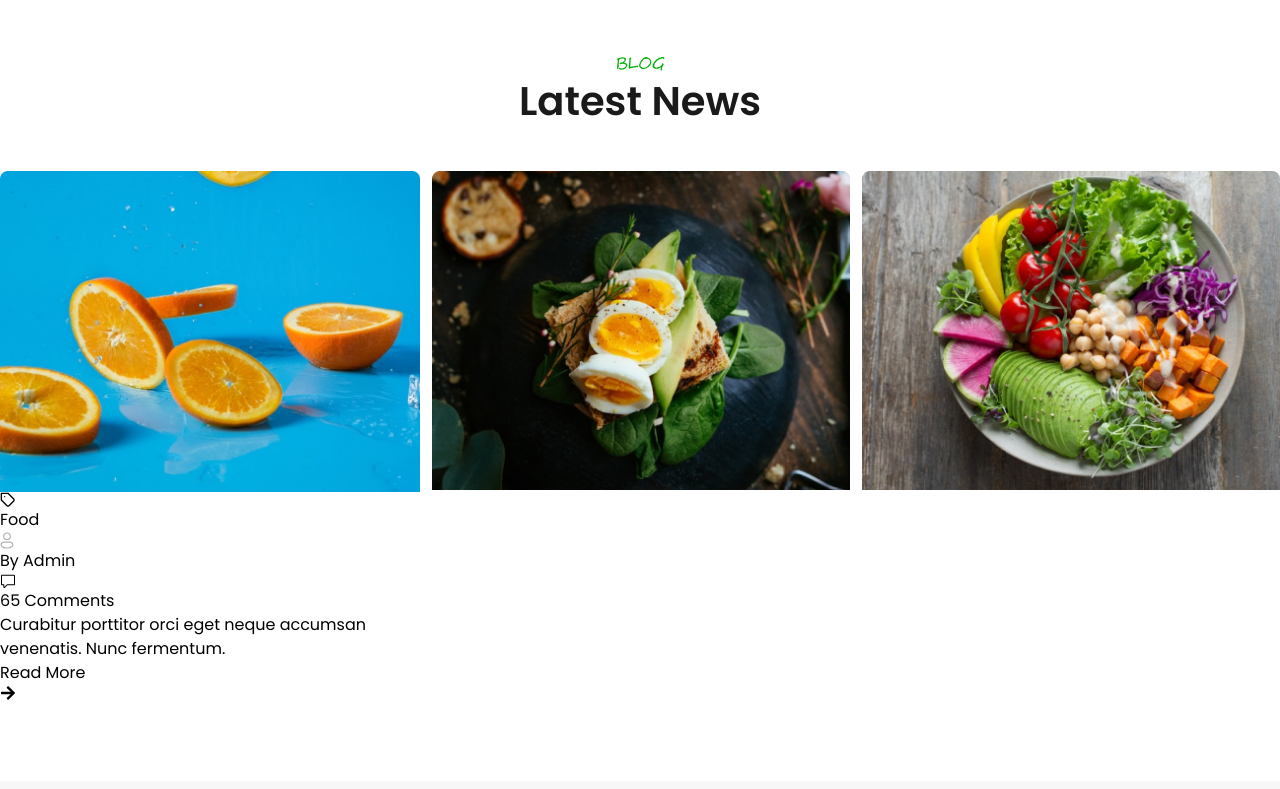
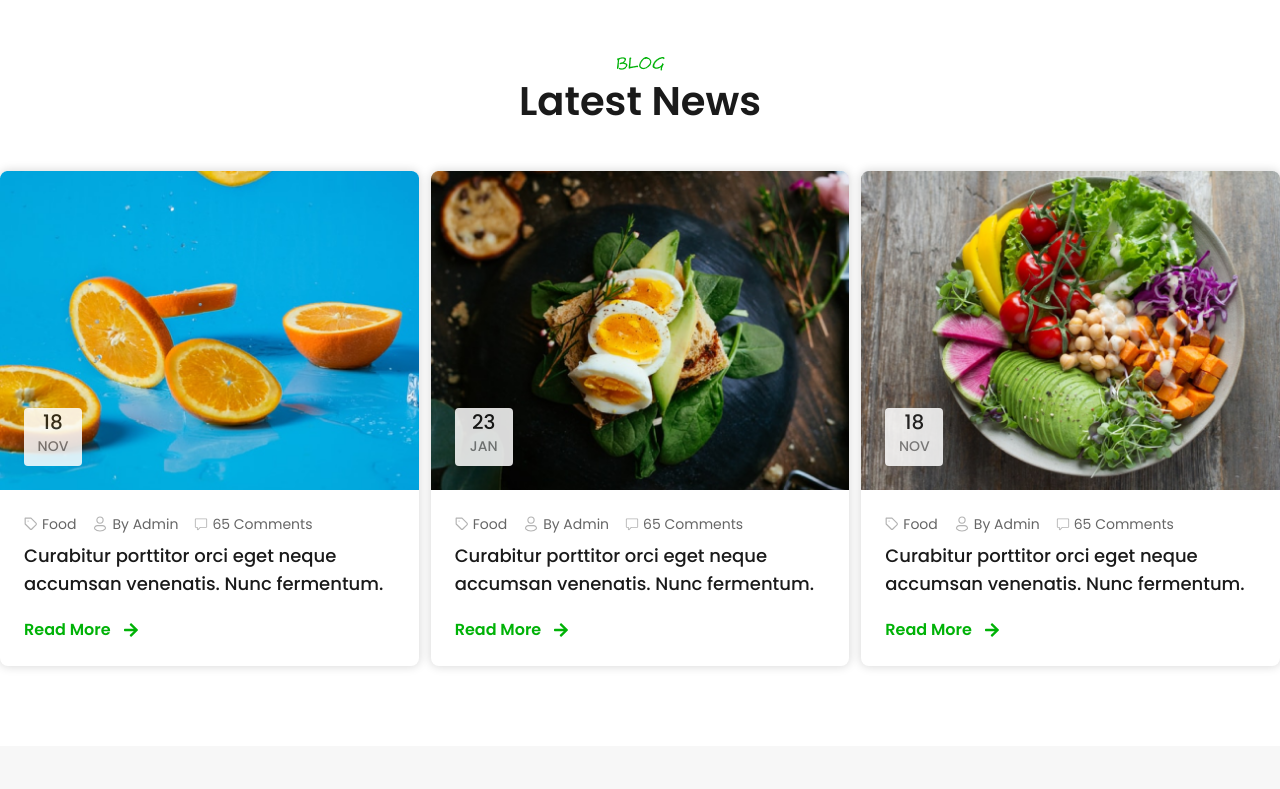
Before and after one commit to itsdevelopershakil/organic-food-e-commerce, a React (Vite) app: page / in a window 1280 px wide. Shown: the part 4480-5269 px from the top of the page. Built offline with nearby package versions, Linux system fonts and the light colour scheme.

Commit message:
editing on homepage news section

```diff
--- a/src/assets/images/UserIcon.tsx
+++ b/src/assets/images/UserIcon.tsx
@@ -1,4 +1,8 @@
-const UserIcon = () => {
+type UserIconprops = {
+    className?: string;
+};
+
+const UserIcon: React.FC<UserIconprops> = ({ className }) => {
     return (
         <svg
             width="14"
@@ -6,6 +10,7 @@ const UserIcon = () => {
             viewBox="0 0 14 17"
             fill="none"
             xmlns="http://www.w3.org/2000/svg"
+            className={className}
         >
             <path
                 d="M7.00033 7.66667C8.84128 7.66667 10.3337 6.17428 10.3337 4.33333C10.3337 2.49238 8.84128 1 7.00033 1C5.15938 1 3.66699 2.49238 3.66699 4.33333C3.66699 6.17428 5.15938 7.66667 7.00033 7.66667Z"
--- a/src/components/NewsSection.tsx
+++ b/src/components/NewsSection.tsx
@@ -12,44 +12,158 @@ const NewsSection = () => {
     return (
         <div>
             <div className="max-width">
-                <div className="py-20">
+                <div className="py-10 md:py-20">
                     <img src={blog} alt="" className="mx-auto" />
                     <h1 className="text-center text-[#1a1a1a] text-[40px] font-semibold">
                         Latest News
                     </h1>
 
-                    <div className="pt-10 flex gap-3">
-                        <div className="w-1/3">
-                            <div>
-                                <img src={news1} alt="" />
+                    <div className="pt-10 flex flex-col md:flex-row gap-3">
+                        <div className="w-full md:w-1/3 shadow-box rounded-lg">
+                            <div className="relative">
+                                <img
+                                    src={news1}
+                                    alt=""
+                                    className="w-full object-cover md:object-contain"
+                                />
+                                <div className="absolute bottom-[16px] left-[16px] lg:bottom-[24px] lg:left-[24px] bg-white opacity-[85%] text-center size-[50px] lg:size-[58px] rounded-sm">
+                                    <p className="text-[#1a1a1a] text-xl font-medium">
+                                        18
+                                    </p>
+                                    <p className="text-sm font-medium text-[#808080]">
+                                        NOV
+                                    </p>
                                 </div>
-                            <ul>
-                                <li>
-                                    <FiTag /> Food
+                            </div>
+                            <div className="py-6 p-2 lg:p-4 xl:p-6 group">
+                                <ul className="flex gap-2 md:gap-1 lg:gap-4 text-sm *:md:text-xs *:lg:text-sm">
+                                    <li className="flex gap-0.5 lg:gap-1 items-center text-[#B3B3B3]">
+                                        <FiTag className="" />{' '}
+                                        <span className="text-[#666]">
+                                            Food
+                                        </span>
                                     </li>
-                                <li>
-                                    <UserIcon /> By Admin
+                                    <li className="flex gap-0.5 lg:gap-1 items-center text-[#B3B3B3]">
+                                        <UserIcon className="size-3 lg:size-4" />{' '}
+                                        <span className="text-[#666]">
+                                            By Admin
+                                        </span>
                                     </li>
-                                <li>
-                                    <GoComment /> 65 Comments
+                                    <li className="flex gap-0.5 lg:gap-1 items-center text-[#B3B3B3]">
+                                        <GoComment />{' '}
+                                        <span className="text-[#666666]">
+                                            65 Comments
+                                        </span>
                                     </li>
                                 </ul>
-                            <p>
+                                <p className="pt-2 text-sm lg:text-lg text-[#1a1a1a] font-medium group-hover:text-[#2C742F] duration-150 cursor-pointer">
                                     Curabitur porttitor orci eget neque accumsan
                                     venenatis. Nunc fermentum.
                                 </p>
-                            <Link to={'#'}>
+                                <Link
+                                    to={'#'}
+                                    className="flex items-center gap-3 font-semibold text-primary mt-3 lg:mt-5 text-sm lg:text-base"
+                                >
                                     Read More <FaArrowRight />
                                 </Link>
                             </div>
-                        <div>
-                            <div>
-                                <img src={news2} alt="" />
+                        </div>
+                        <div className="w-full md:w-1/3 shadow-box rounded-lg">
+                            <div className="relative">
+                                <img
+                                    src={news2}
+                                    alt=""
+                                    className="w-full object-cover md:object-contain"
+                                />
+                                <div className="absolute bottom-[16px] left-[16px] lg:bottom-[24px] lg:left-[24px] bg-white opacity-[85%] text-center size-[50px] lg:size-[58px] rounded-sm">
+                                    <p className="text-[#1a1a1a] text-xl font-medium">
+                                        23
+                                    </p>
+                                    <p className="text-sm font-medium text-[#808080]">
+                                        JAN
+                                    </p>
                                 </div>
                             </div>
-                        <div>
-                            <div>
-                                <img src={news3} alt="" />
+                            <div className="py-6 p-2 lg:p-4 xl:p-6 group">
+                                <ul className="flex gap-2 md:gap-1 lg:gap-4 text-sm *:md:text-xs *:lg:text-sm">
+                                    <li className="flex gap-0.5 lg:gap-1 items-center text-[#B3B3B3]">
+                                        <FiTag className="" />{' '}
+                                        <span className="text-[#666]">
+                                            Food
+                                        </span>
+                                    </li>
+                                    <li className="flex gap-0.5 lg:gap-1 items-center text-[#B3B3B3]">
+                                        <UserIcon className="size-3 lg:size-4" />{' '}
+                                        <span className="text-[#666]">
+                                            By Admin
+                                        </span>
+                                    </li>
+                                    <li className="flex gap-0.5 lg:gap-1 items-center text-[#B3B3B3]">
+                                        <GoComment />{' '}
+                                        <span className="text-[#666666]">
+                                            65 Comments
+                                        </span>
+                                    </li>
+                                </ul>
+                                <p className="pt-2 text-sm lg:text-lg text-[#1a1a1a] font-medium group-hover:text-[#2C742F] duration-150 cursor-pointer">
+                                    Curabitur porttitor orci eget neque accumsan
+                                    venenatis. Nunc fermentum.
+                                </p>
+                                <Link
+                                    to={'#'}
+                                    className="flex items-center gap-3 font-semibold text-primary mt-3 lg:mt-5 text-sm lg:text-base"
+                                >
+                                    Read More <FaArrowRight />
+                                </Link>
+                            </div>
+                        </div>
+                        <div className="w-full md:w-1/3 shadow-box rounded-lg">
+                            <div className="relative">
+                                <img
+                                    src={news3}
+                                    alt=""
+                                    className="w-full object-cover md:object-contain"
+                                />
+                                <div className="absolute bottom-[16px] left-[16px] lg:bottom-[24px] lg:left-[24px] bg-white opacity-[85%] text-center size-[50px] lg:size-[58px] rounded-sm">
+                                    <p className="text-[#1a1a1a] text-xl font-medium">
+                                        18
+                                    </p>
+                                    <p className="text-sm font-medium text-[#808080]">
+                                        NOV
+                                    </p>
+                                </div>
+                            </div>
+                            <div className="py-6 p-2 lg:p-4 xl:p-6 group">
+                                <ul className="flex gap-2 md:gap-1 lg:gap-4 text-sm *:md:text-xs *:lg:text-sm">
+                                    <li className="flex gap-0.5 lg:gap-1 items-center text-[#B3B3B3]">
+                                        <FiTag className="" />{' '}
+                                        <span className="text-[#666]">
+                                            Food
+                                        </span>
+                                    </li>
+                                    <li className="flex gap-0.5 lg:gap-1 items-center text-[#B3B3B3]">
+                                        <UserIcon className="size-3 lg:size-4" />{' '}
+                                        <span className="text-[#666]">
+                                            By Admin
+                                        </span>
+                                    </li>
+                                    <li className="flex gap-0.5 lg:gap-1 items-center text-[#B3B3B3]">
+                                        <GoComment />{' '}
+                                        <span className="text-[#666666]">
+                                            65 Comments
+                                        </span>
+                                    </li>
+                                </ul>
+                                <p className="pt-2 text-sm lg:text-lg text-[#1a1a1a] font-medium group-hover:text-[#2C742F] duration-150 cursor-pointer">
+                                    Curabitur porttitor orci eget neque accumsan
+                                    venenatis. Nunc fermentum.
+                                </p>
+                                <Link
+                                    to={'#'}
+                                    className="flex items-center gap-3 font-semibold text-primary mt-3 lg:mt-5 text-sm lg:text-base"
+                                >
+                                    Read More <FaArrowRight />
+                                </Link>
                             </div>
                         </div>
                     </div>
```
Lines whose indentation alone changed are shown as unchanged.
